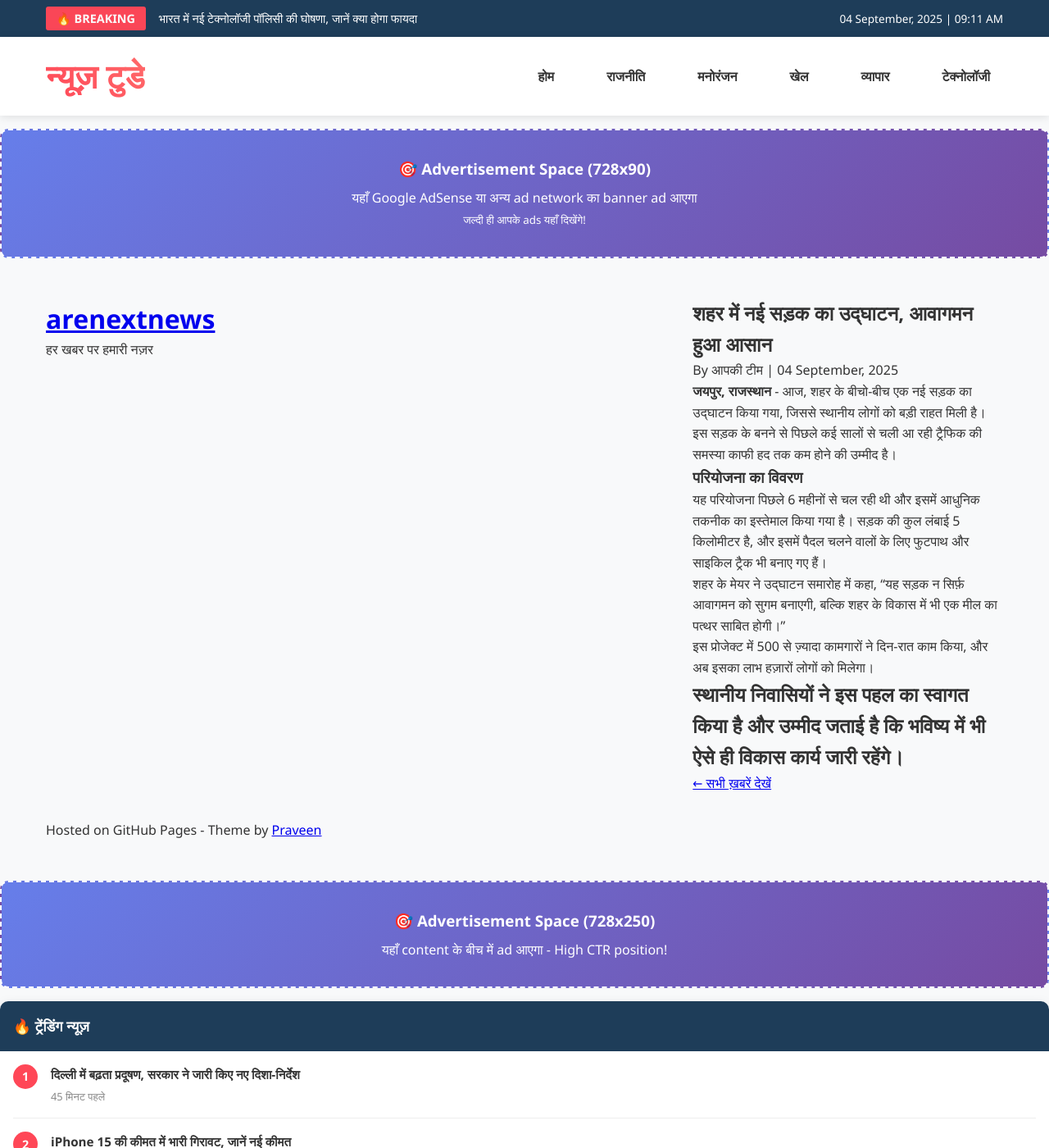
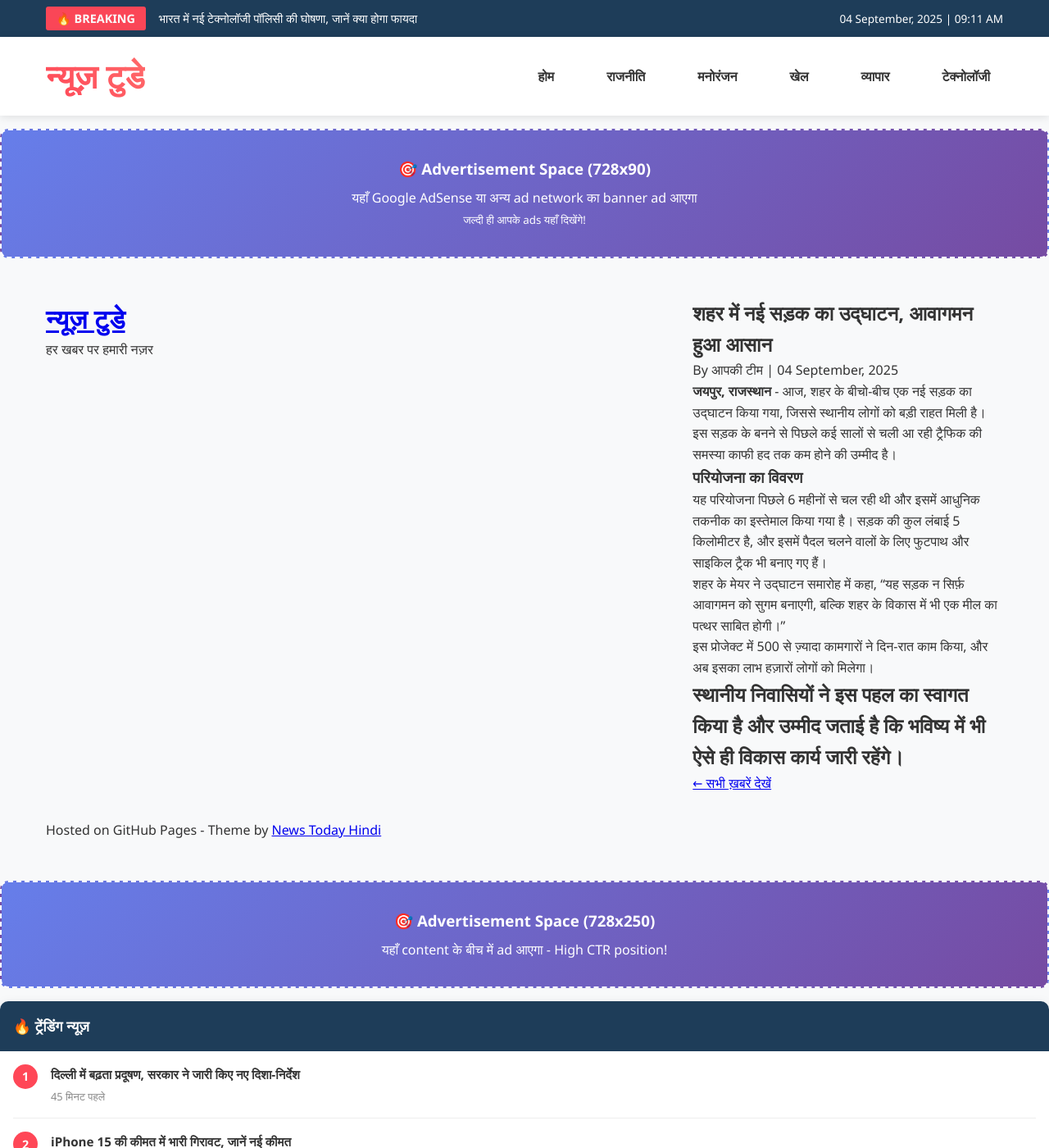
Before and after one commit to arenext98/Arenext98, a Jekyll site: the page built from _posts/2025-09-04-nayi-sadak-ka-uddghatan.md, in a window 1280 px wide and 1400 px high. Shown: the whole window at 82% size. Built offline with Jekyll 4.4.1, drawn with Linux system fonts in a browser that asks for light colours; some of the changed lines change nothing that is shown.

Commit message:
Update _config.yml

```diff
--- a/_config.yml
+++ b/_config.yml
@@ -1,5 +1,5 @@
-title: arenextnews
-description: A simple and clean news website built with Jekyll.
-author: Praveen
-lang: en
-theme: jekyll-theme-minimal
+title: न्यूज़ टुडे
+description: भारत की सबसे तेज़ खबरें, राजनीति, मनोरंजन, खेल और व्यापार की latest news पढ़ें न्यूज़ टुडे पर। हिंदी में ताज़ा समाचार।
+author: News Today Hindi
+lang: hi
+keywords: hindi news, भारत समाचार, ताज़ी खबरें, राजनीति, मनोरंजन, खेल, व्यापार
```
